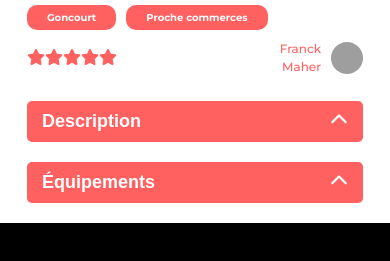
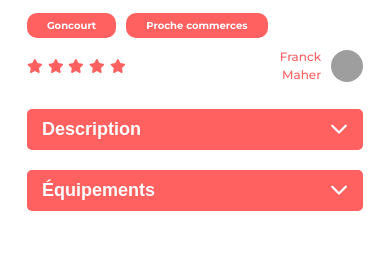
Before and after one commit to Gizmopedia1/OpenClassrooms-Project05, a React (Vite) app: page /details/0979876d in a window 390 px wide. Shown: the part 418-679 px from the top of the page. Built offline with nearby package versions, Linux system fonts and the light colour scheme; grey boxes are pictures that could not be loaded.

Commit message:
Finalisation

```diff
--- a/src/components/Collapse/Collapse.jsx
+++ b/src/components/Collapse/Collapse.jsx
@@ -1,8 +1,8 @@
 import './Collapse.scss'
-import { faChevronUp } from '@fortawesome/free-solid-svg-icons'
+import { faChevronDown } from '@fortawesome/free-solid-svg-icons'
 import { FontAwesomeIcon } from '@fortawesome/react-fontawesome'
 
-const chevron = <FontAwesomeIcon icon={faChevronUp} />
+const chevron = <FontAwesomeIcon icon={faChevronDown} />
 
 
 import React, { useState } from 'react';
--- a/src/components/Collapse/Collapse.scss
+++ b/src/components/Collapse/Collapse.scss
@@ -43,7 +43,7 @@
 }
 
 .chevron.rotated {
-    transform: rotate(-180deg);
+    transform: rotate(180deg);
 }
 
 
--- a/src/components/Rating/Rating.jsx
+++ b/src/components/Rating/Rating.jsx
@@ -1,3 +1,4 @@
+import './rating.scss'
 import { faStar } from '@fortawesome/free-solid-svg-icons'
 import { FontAwesomeIcon } from '@fortawesome/react-fontawesome'
 
@@ -8,10 +9,14 @@ const Rating = ({ rating }) => {
 
     const stars = [];
     for (let i = 0; i < 5; i++) {
-      stars.push(i < rating ? starFull : starEmpty );
+      stars.push(
+        <span className='stars' key={i}>
+          {i < rating ? starFull : starEmpty }
+          </span>
+      );
     }
 
-    return <div>{stars}</div>;
+    return stars;
   };
 
   export default Rating;
--- /dev/null
+++ b/src/components/Rating/rating.scss
@@ -0,0 +1,14 @@
+.stars {
+    font-size: 20px;
+    margin-left: 10px;
+}
+
+/* Small devices (phones, less than 768px) */
+@media (max-width: 768px) {
+
+    .stars {
+        font-size: 14px;
+        margin-left: 0;
+        margin-right: 5px;
+    }
+}
--- a/src/components/TitleHostTicket/TitleHostTicket.scss
+++ /dev/null
@@ -1,6 +0,0 @@
-.title-host {
-    display: flex;
-    flex-direction: row;
-    flex-wrap: nowrap;
-    justify-content: space-between;
-}
--- a/src/components/TwoCollapse/TwoCollapse.jsx
+++ /dev/null
@@ -1,17 +0,0 @@
-import './TwoCollapse.scss'
-import Collapse from '../../components/Collapse/Collapse.jsx'
-
-
-function TwoCollapse({ title1, title2, content, list }) {
-
-    return (
-      <>
-          <div className="two-collapse">
-            <Collapse title={title1} content={content} />
-            <Collapse title={title2} list={list} />
-        </div>
-      </>
-    )
-
-}
-  export default TwoCollapse
--- a/src/components/TwoCollapse/TwoCollapse.scss
+++ /dev/null
@@ -1,21 +0,0 @@
-.two-collapse {
-    width: 100%;
-    display: flex;
-    flex-direction: row;
-    gap: 75px;
-    margin-bottom: 20px;
-}
-
-.two-collapse .collapse-title {
-    font-size: 18px;
-}
-
-/* Small devices (phones, less than 768px) */
-@media (max-width: 768px) {
-    .two-collapse {
-        flex-direction: column;
-        gap: 20px;
-        margin-bottom: 20px;
-    }
-
-}
--- a/src/main.css
+++ b/src/main.css
@@ -1,4 +1,5 @@
 @import url('https://fonts.googleapis.com/css2?family=Montserrat:ital,wght@0,100..900;1,100..900&display=swap');
+
 body {
   margin: 0;
   margin-left: 6.9%;
@@ -36,3 +37,10 @@ h1 {
     background-color: #f9f9f9;
   }
 }
+
+/* Small devices (phones, less than 768px) */
+@media (max-width: 768px) {
+  body {
+    margin-top: 4%;
+  }
+}
--- a/src/pages/LogementTemplate/LogementTemplate.jsx
+++ b/src/pages/LogementTemplate/LogementTemplate.jsx
@@ -3,7 +3,6 @@ import Slider from '../../components/Slider/Slider.jsx'
 import LogementTitle from '../../components/LogementTitle/LogementTitle.jsx'
 import Host from '../../components/Host/Host.jsx'
 import Collapse from '../../components/Collapse/Collapse.jsx'
-import TwoCollapse from '../../components/TwoCollapse/TwoCollapse.jsx'
 import Tags from '../../components/Tags/Tags.jsx'
 import Rating from '../../components/Rating/Rating.jsx'
 import { useParams } from 'react-router-dom';
@@ -38,10 +37,10 @@ function LogementTemplate() {
               <Rating rating={item.rating} />
             </div>
           </div>
-          <TwoCollapse
-            title1='Description' content={item.description}
-            title2='Équipements' list={item.equipments}
-          />
+          <div className='two-collapse'>
+          <Collapse title='Description' content={item.description} />
+          <Collapse title='Équipements' list={item.equipments} />
+          </div>
         </div>
     )
 
--- a/src/pages/LogementTemplate/LogementTemplate.scss
+++ b/src/pages/LogementTemplate/LogementTemplate.scss
@@ -20,6 +20,18 @@
 
 .rating {
     justify-self: right;
+}
+
+.two-collapse {
+    width: 100%;
+    display: flex;
+    flex-direction: row;
+    gap: 75px;
+    margin-bottom: 50px;
+}
+
+.two-collapse .collapse-title {
+    font-size: 18px;
 }
 
 /* Small devices (phones, less than 768px) */
@@ -55,4 +67,10 @@
         justify-self: left;
         align-content: center;
         }
+
+    .two-collapse {
+        flex-direction: column;
+        gap: 20px;
+        margin-bottom: 50px;
+    }
 }
```
Also changed, not shown: src/components/TitleHostTicket/TitleHostTicket.jsx (deleted, +0 -13 lines).
